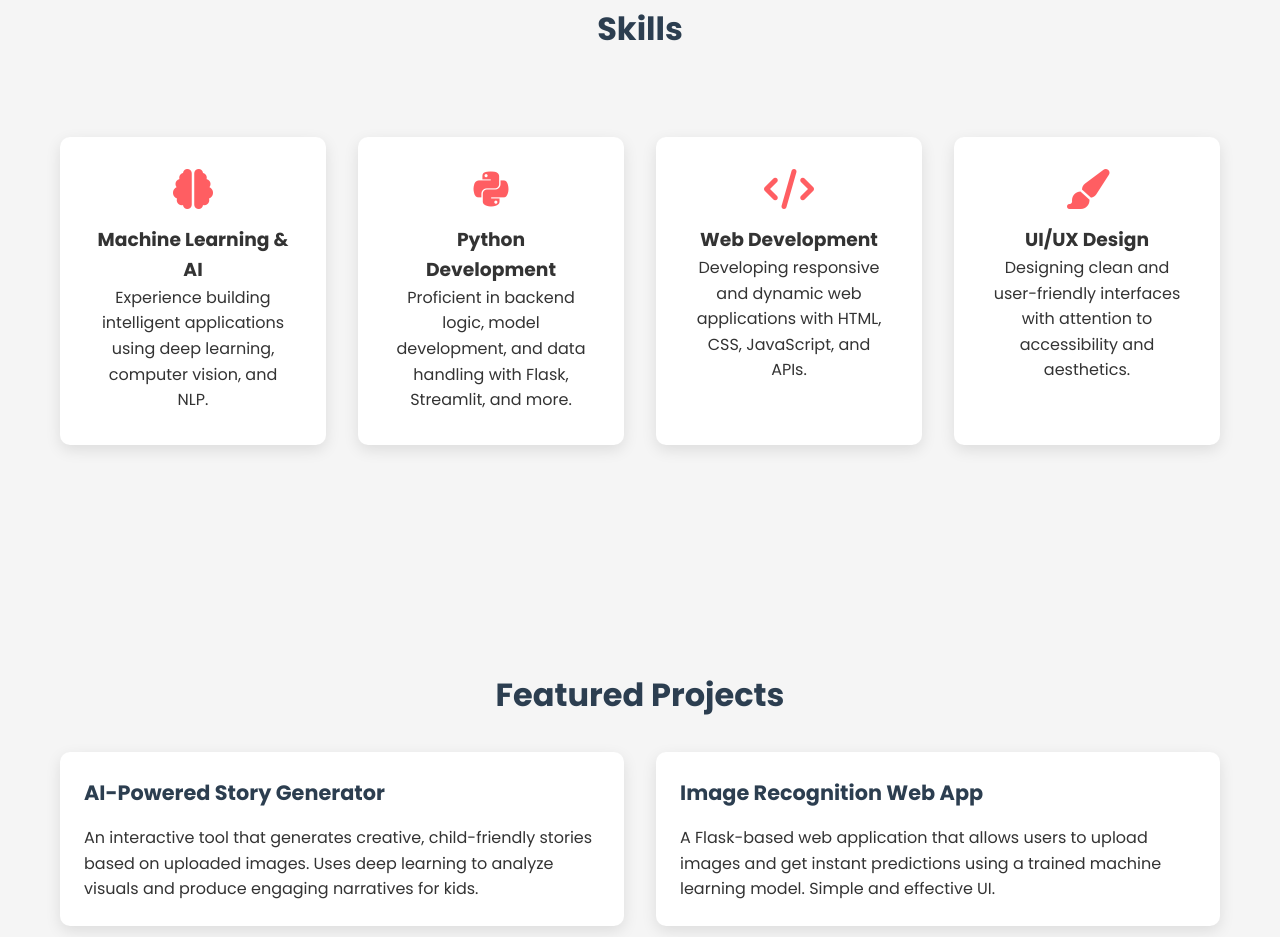
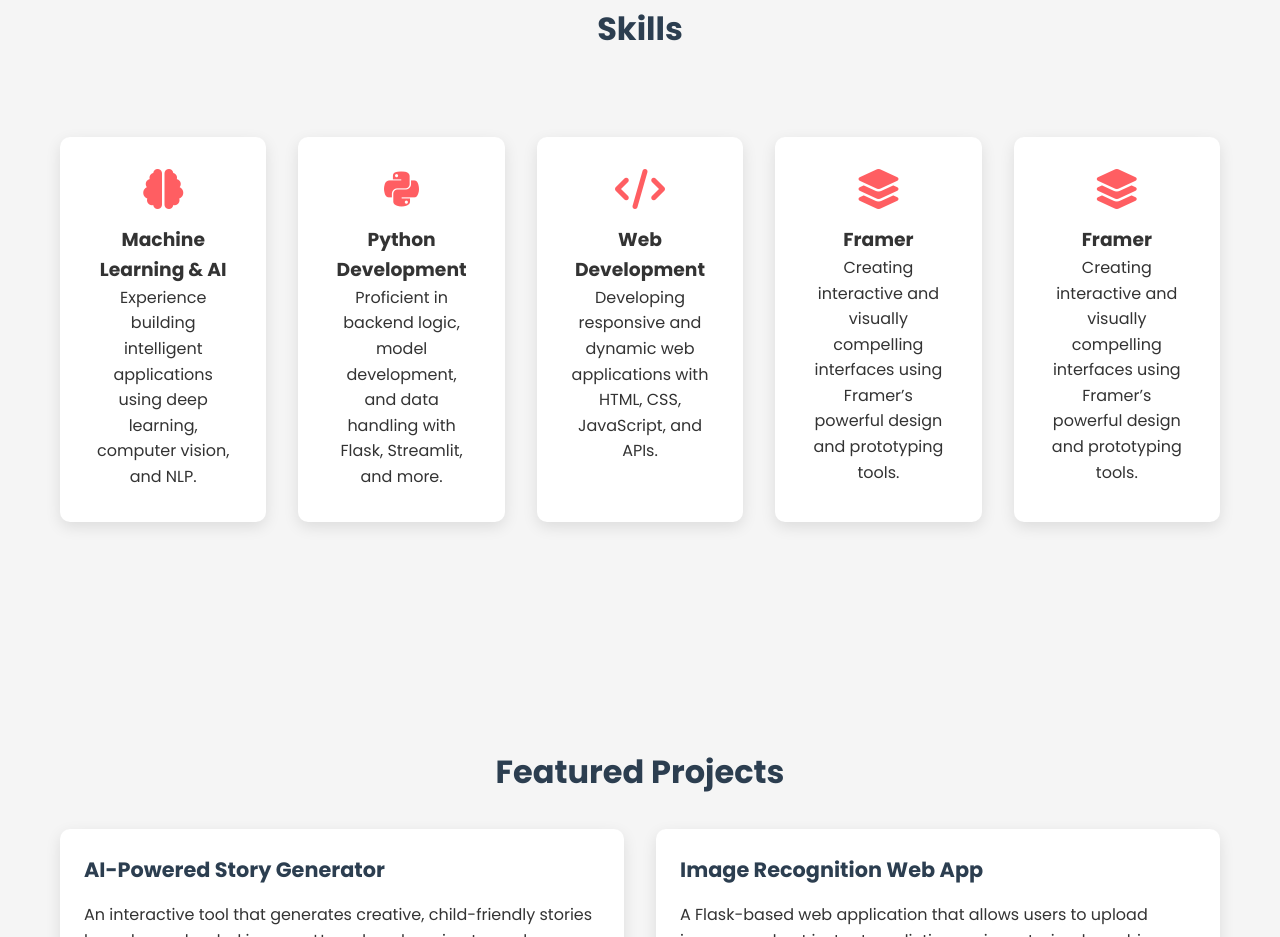
Before and after one commit to ShaikAbdulSaleem/portfolio, a plain HTML site: page index.html in a window 1280 px wide. Shown: the part 951-1888 px from the top of the page. Drawn offline with Linux system fonts and the light colour scheme.

Commit message:
Update index.html

```diff
--- a/index.html
+++ b/index.html
@@ -505,10 +505,14 @@ footer {
           <p>Developing responsive and dynamic web applications with HTML, CSS, JavaScript, and APIs.</p>
         </div>
         <div class="skill-item">
-          <i class="fas fa-paint-brush fa-2x"></i>
-          <h3>UI/UX Design</h3>
-          <p>Designing clean and user-friendly interfaces with attention to accessibility and aesthetics.</p>
-        </div>
+  <i class="fas fa-layer-group fa-2x"></i>
+  <h3>Framer</h3>
+  <p>Creating interactive and visually compelling interfaces using Framer’s powerful design and prototyping tools.</p>
+</div><div class="skill-item">
+  <i class="fas fa-layer-group fa-2x"></i>
+  <h3>Framer</h3>
+  <p>Creating interactive and visually compelling interfaces using Framer’s powerful design and prototyping tools.</p>
+</div>
       </div>
     </div>
   </section>
```
